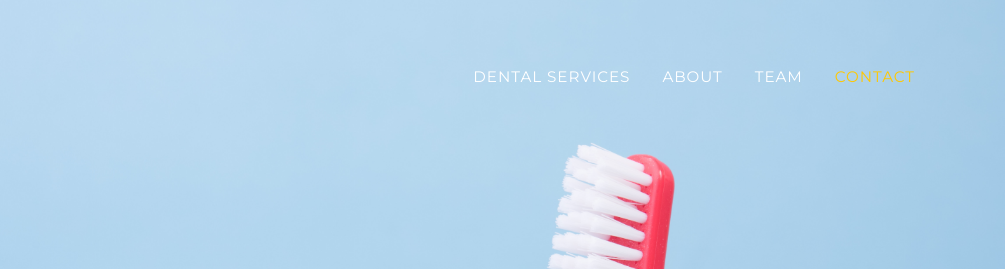
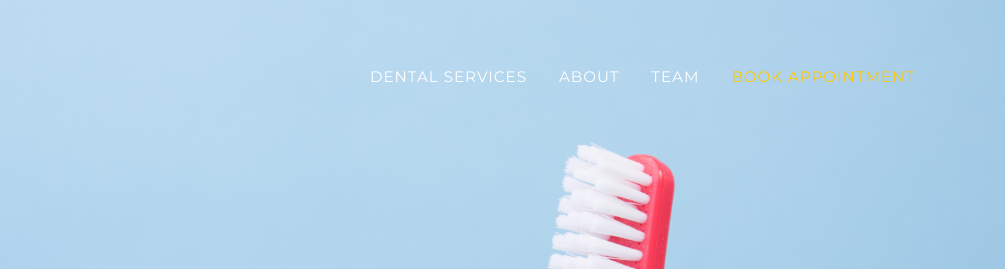
Before and after one commit to collinyin/dundasdental, a website built with Vite: page index.html in a window 1280 px wide. Shown: the top 269 px of the page, 275-1280 px from the left. Built offline with nearby package versions, Linux system fonts and the light colour scheme.

Commit message:
Nav bar change from 'contact' to 'book appointment'

```diff
--- a/index.html
+++ b/index.html
@@ -64,7 +64,7 @@
             </li>
             <li class="nav-item"><a class="nav-link" href="#team">Team</a></li>
             <li class="nav-item">
-              <a class="nav-link" href="#contact">Contact</a>
+              <a class="nav-link" href="#contact">Book Appointment</a>
             </li>
           </ul>
         </div>
```
